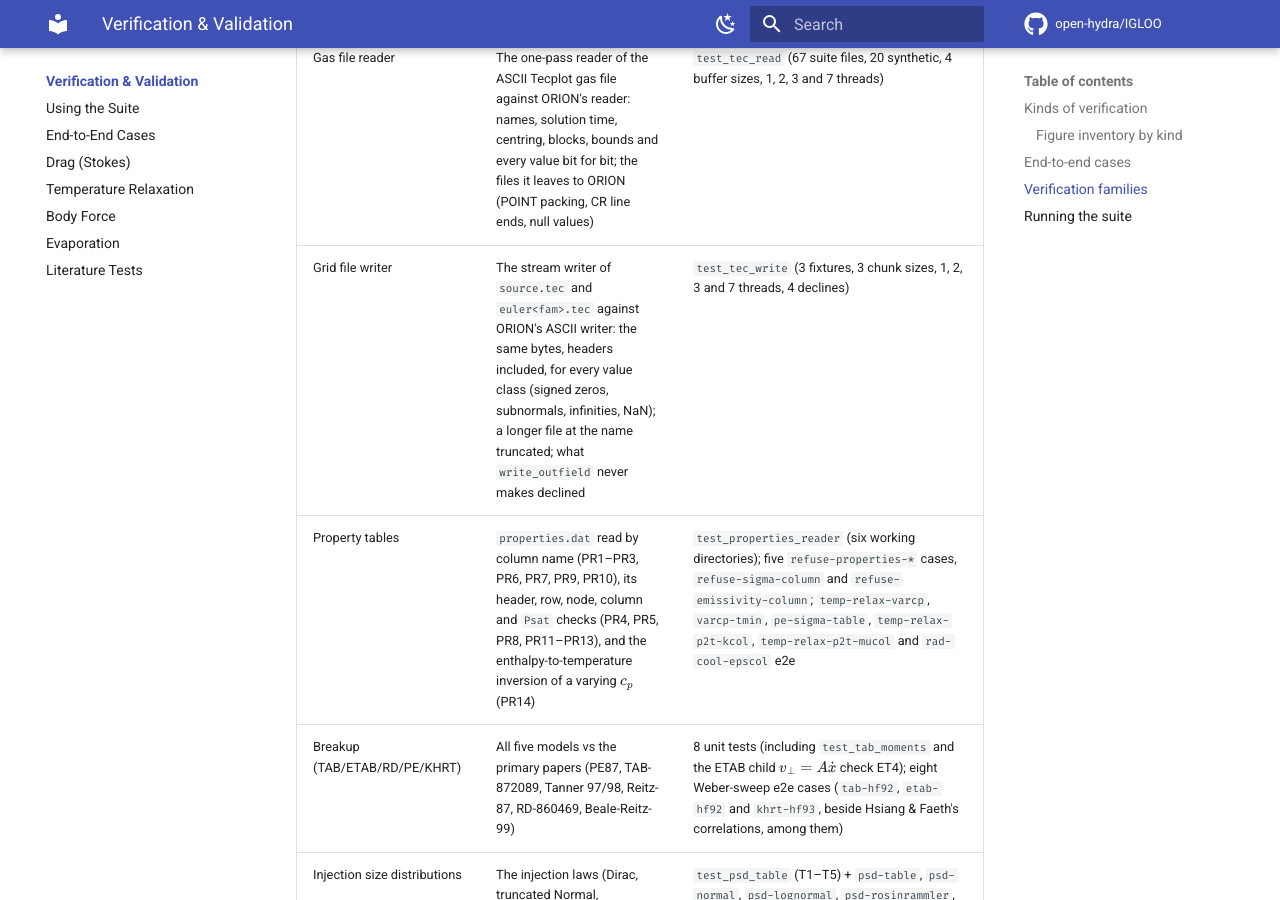
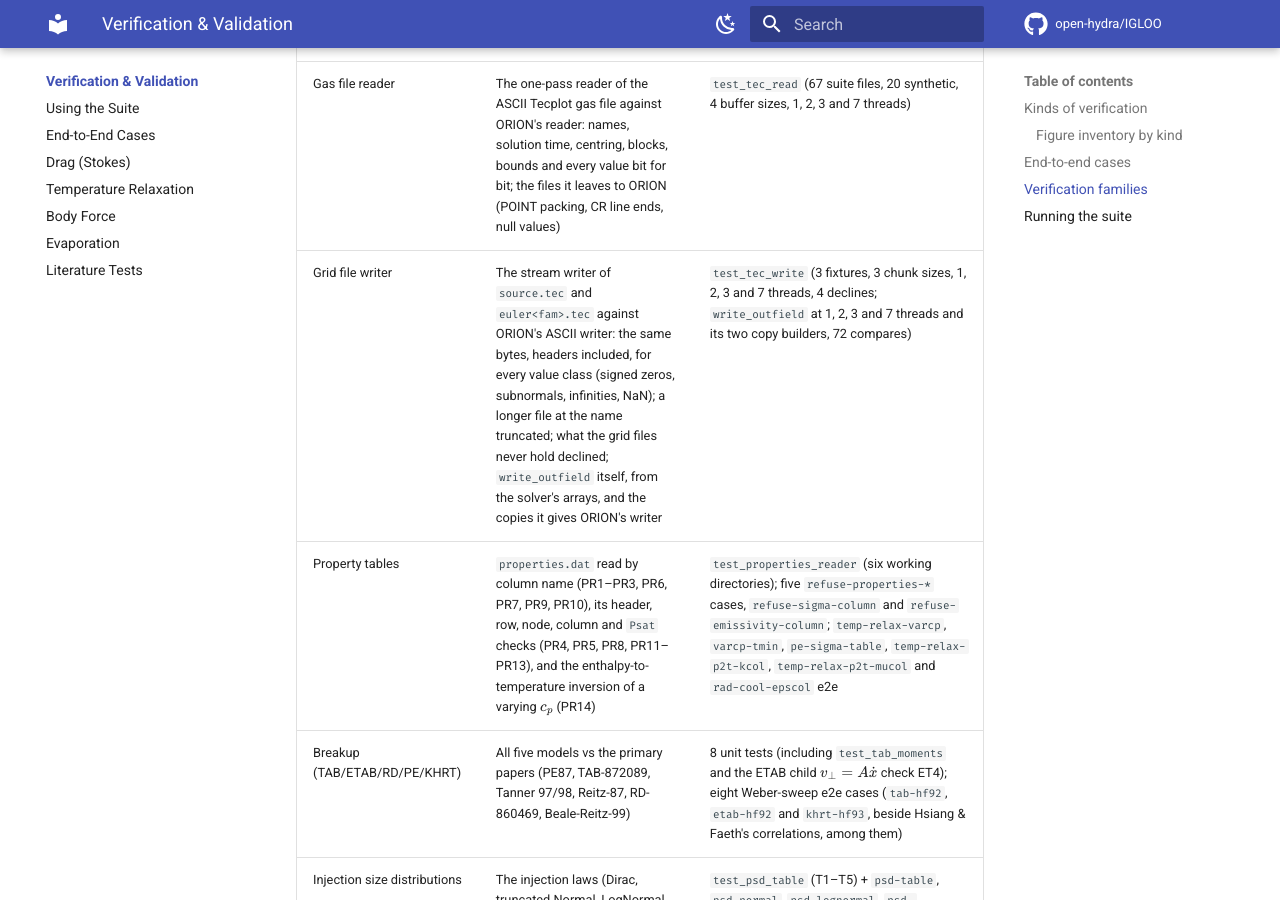
Before and after one commit to open-hydra/IGLOO, an MkDocs documentation site: the page built from docs/vv/index.md, in a window 1280 px wide and 900 px high, scrolled down 26101 px. Built offline with MkDocs 1.6.1 and Material for MkDocs 9.7.7, drawn with Linux system fonts in a browser that asks for light colours; comment, search, counter and statistics services are not loaded; some of the changed text lies outside the part shown.

Commit message:
perf(io): source.tec and euler<fam>.tec written from the solver's arrays
write_outfield drives the stream writer's steps straight from geoblock,
sourceblock and eulerblock; the orion_data copy is built only for ORION's
writer (IGLOO_TEC_FAST=0, or a stream write that failed), by source_orion
and euler_orion, which carry the format and the solution time. The same
bit patterns reach the same internal WRITE: every output byte unchanged.

test_tec_write part B: write_outfield at four thread counts and the two
copy builders, against ORION's writer on a test-local copy of the fields
(72 compares, 283 in all). The registration requires the stream writer
(IGLOO_TEC_FAST=1, a FAIL expression on a file left to ORION's writer)
and the PASS line (ORION's writer stops with exit status 0 without TecIO).

Co-Authored-By: Claude Opus 5.5 <noreply@anthropic.com>
Claude-Session: https://claude.ai/code/session_019zi1qiuw7HF2aRfC8FR4xx

```diff
--- a/docs/vv/index.md
+++ b/docs/vv/index.md
@@ -60,8 +60,9 @@ to overlook when counting coverage:
   `registry-docs` (the tracked parameter registry page equals DocGen's output),
   `test_tec_read` (the one-pass gas-file reader returns ORION's reader's values, bit for bit, on every tracked
   `.tec` input and on twenty synthetic files, at four buffer sizes and four thread counts),
-  `test_tec_write` (the grid files' stream writer writes ORION's writer's bytes on the fields `write_outfield`
-  makes, at three chunk sizes and four thread counts, over a longer file),
+  `test_tec_write` (the grid files' stream writer writes ORION's writer's bytes at three chunk sizes and four thread
+  counts, over a longer file; `write_outfield` against ORION's ASCII writer on a copy of the same fields, at four
+  thread counts, and its copies for ORION's writer, 72 compares),
   `test_host_assoc` (a test program's internal procedures address its arrays, not a static copy),
   the one hundred and seven `refusals/*` cases (inputs the solver must refuse at setup with exit
   128 and nothing integrated), and `self_test` (which exercises the verification
@@ -234,7 +235,7 @@ solver could only emulate with a no-drag production flag.  See
 | Gas reconstruction | `ord2` interpolation, E1–E5, E7, E8 sub-tests | `test_gas_reconstruction` |
 | INI pipeline | INI → module-variable round-trip, IP1–IP5 | `test_ini_pipeline`; `registry-docs` |
 | Gas file reader | The one-pass reader of the ASCII Tecplot gas file against ORION's reader: names, solution time, centring, blocks, bounds and every value bit for bit; the files it leaves to ORION (POINT packing, CR line ends, null values) | `test_tec_read` (67 suite files, 20 synthetic, 4 buffer sizes, 1, 2, 3 and 7 threads) |
-| Grid file writer | The stream writer of `source.tec` and `euler<fam>.tec` against ORION's ASCII writer: the same bytes, headers included, for every value class (signed zeros, subnormals, infinities, NaN); a longer file at the name truncated; what `write_outfield` never makes declined | `test_tec_write` (3 fixtures, 3 chunk sizes, 1, 2, 3 and 7 threads, 4 declines) |
+| Grid file writer | The stream writer of `source.tec` and `euler<fam>.tec` against ORION's ASCII writer: the same bytes, headers included, for every value class (signed zeros, subnormals, infinities, NaN); a longer file at the name truncated; what the grid files never hold declined; `write_outfield` itself, from the solver's arrays, and the copies it gives ORION's writer | `test_tec_write` (3 fixtures, 3 chunk sizes, 1, 2, 3 and 7 threads, 4 declines; `write_outfield` at 1, 2, 3 and 7 threads and its two copy builders, 72 compares) |
 | Property tables | `properties.dat` read by column name (PR1–PR3, PR6, PR7, PR9, PR10), its header, row, node, column and `Psat` checks (PR4, PR5, PR8, PR11–PR13), and the enthalpy-to-temperature inversion of a varying $c_p$ (PR14) | `test_properties_reader` (six working directories); five `refuse-properties-*` cases, `refuse-sigma-column` and `refuse-emissivity-column`; `temp-relax-varcp`, `varcp-tmin`, `pe-sigma-table`, `temp-relax-p2t-kcol`, `temp-relax-p2t-mucol` and `rad-cool-epscol` e2e |
 | Breakup (TAB/ETAB/RD/PE/KHRT) | All five models vs the primary papers (PE87, TAB-872089, Tanner 97/98, Reitz-87, RD-860469, Beale-Reitz-99) | 8 unit tests (including `test_tab_moments` and the ETAB child $v_\perp = A\dot{x}$ check ET4); eight Weber-sweep e2e cases (`tab-hf92`, `etab-hf92` and `khrt-hf93`, beside Hsiang & Faeth's correlations, among them) |
 | Injection size distributions | The injection laws (Dirac, truncated Normal, LogNormal, Rosin–Rammler) and size-distribution files (histogram reading), as mass-flow distributions | `test_psd_table` (T1–T5) + `psd-table`, `psd-normal`, `psd-lognormal`, `psd-rosinrammler`, `psd-bare-token` e2e + ten `refuse-psd-*` refusals |
```
Also changed, not shown: 5 other files.
